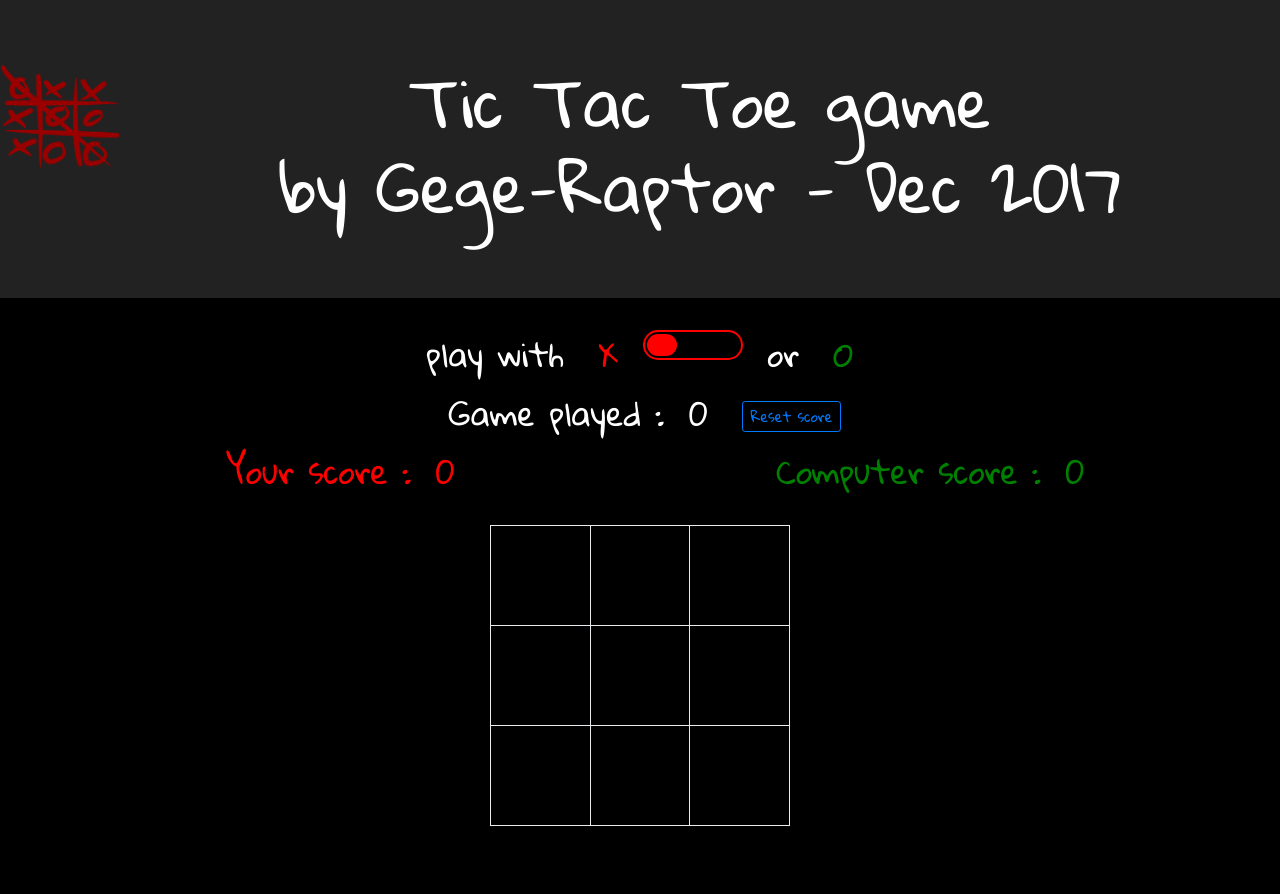
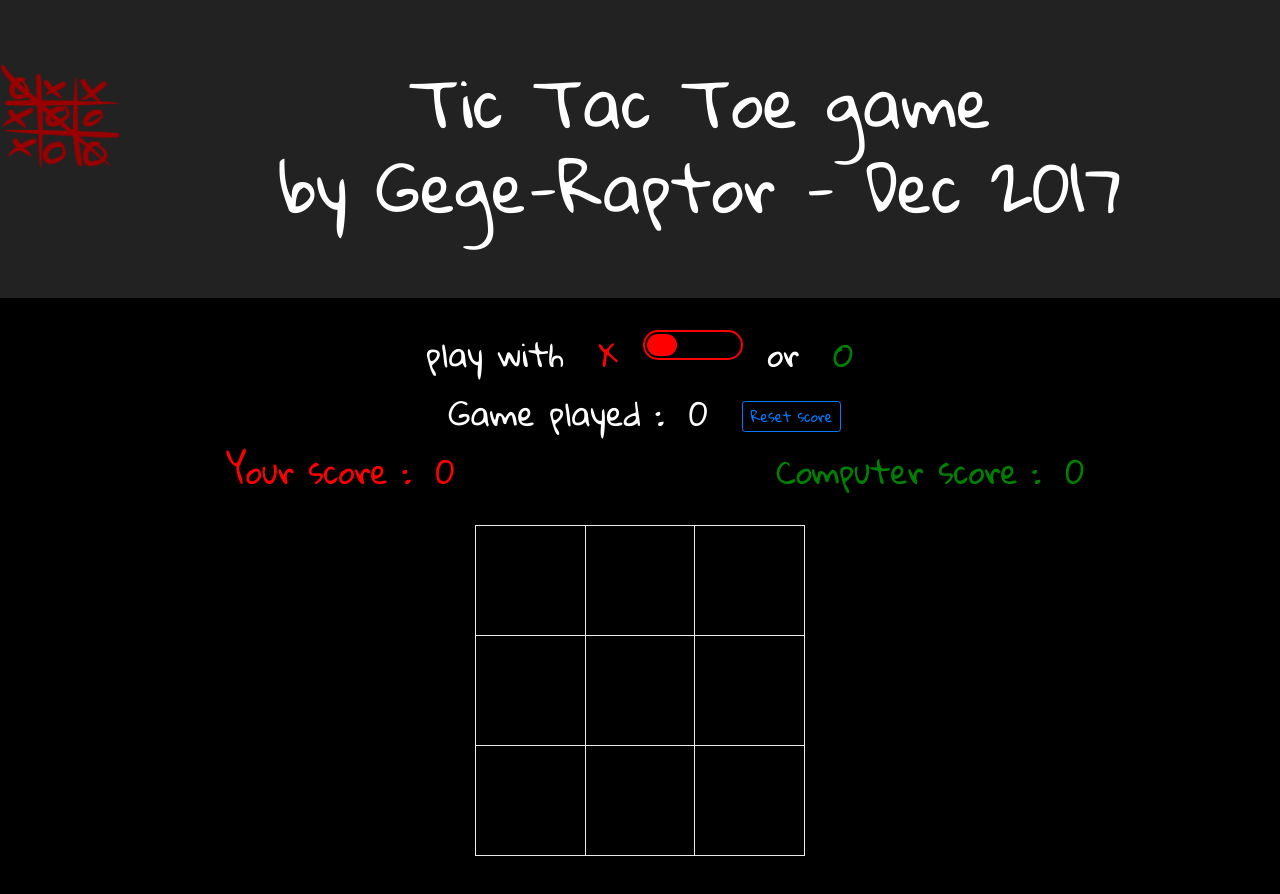
Before and after one commit to Gerald1614/tictactoe-game, a website: page src/index.html in a window 1280 px wide. Drawn offline with nearby package versions, Linux system fonts and the light colour scheme; files that its build step writes are made by us from their sources.

Commit message:
responsive table

```diff
--- a/src/css/main.css
+++ b/src/css/main.css
@@ -25,20 +25,10 @@ span {
 .alert {
   margin:20px;
 }
-
-.gameplay {
-margin:20px auto;
-width: 300px
-}
 .row {
   margin: 10px;
 }
 
-td {
-  width: 100px;
-  height: 100px;
-  font-size: 250%;
-}
 
 td:hover {
   background-color: #333333;
@@ -123,6 +113,16 @@ input.cmn-toggle-round-flat:checked + label:after {
   body, h1, h3 {
       font-size: 1.2em;
   }
+  .gameplay {
+    margin:20px auto;
+    width: 240px;
+    }
+    td {
+      width: 80px;
+      height: 80px;
+      padding:2px;
+      font-size: 200%;
+    }
 }
 
 /* sm */
@@ -130,6 +130,16 @@ input.cmn-toggle-round-flat:checked + label:after {
   body, h1, h3 {
       font-size: 1.5em;
   }
+  .gameplay {
+    margin:20px auto;
+    width: 270px;
+    }
+    td {
+      width: 90px;
+      height: 90px;
+      padding:2px;
+      font-size: 200%;
+    }
 }
 
 /* md */
@@ -137,6 +147,16 @@ input.cmn-toggle-round-flat:checked + label:after {
   body, h1, h3 {
       font-size: 1.8em;
   }
+  .gameplay {
+    margin:20px auto;
+    width: 300px;
+    }
+    td {
+      width: 100px;
+      height: 100px;
+      padding:2px;
+      font-size: 200%;
+    }
 }
 
 /* lg */
@@ -144,4 +164,14 @@ input.cmn-toggle-round-flat:checked + label:after {
   body, h1, h3 {
       font-size: 2em;
   }
+  .gameplay {
+    margin:20px auto;
+    width: 330px;
+    }
+    td {
+      width: 110px;
+      height: 110px;
+      padding:2px;
+      font-size: 200%;
+    }
 }
```
